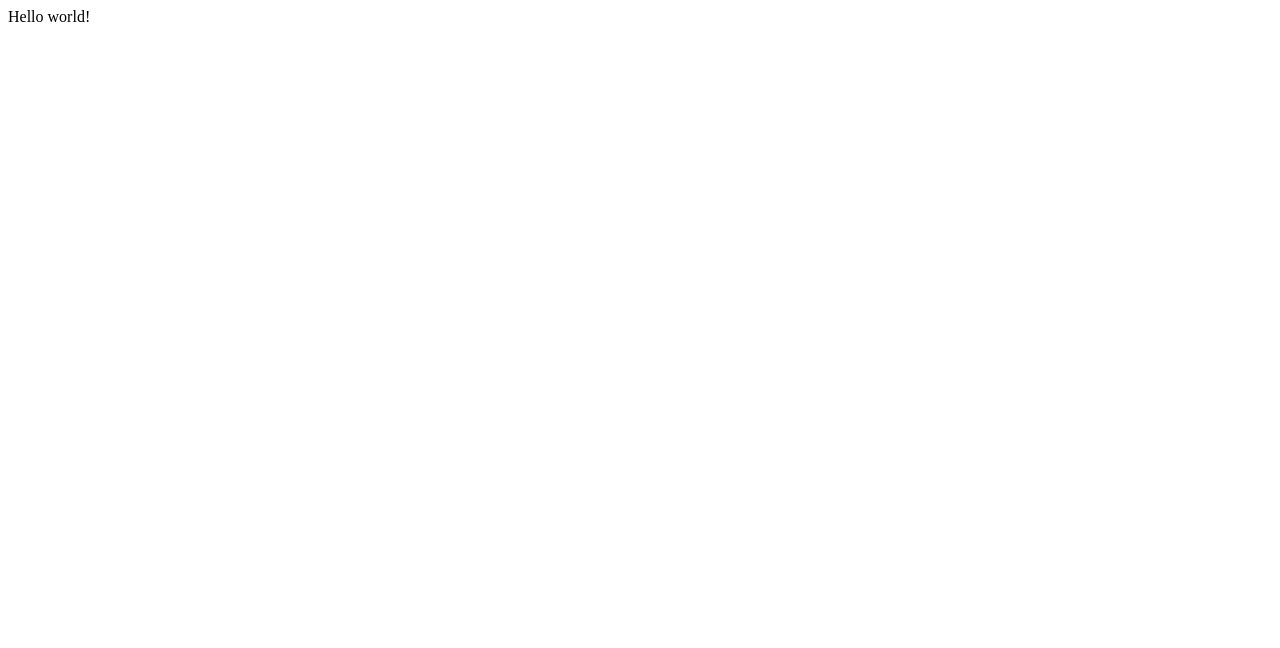
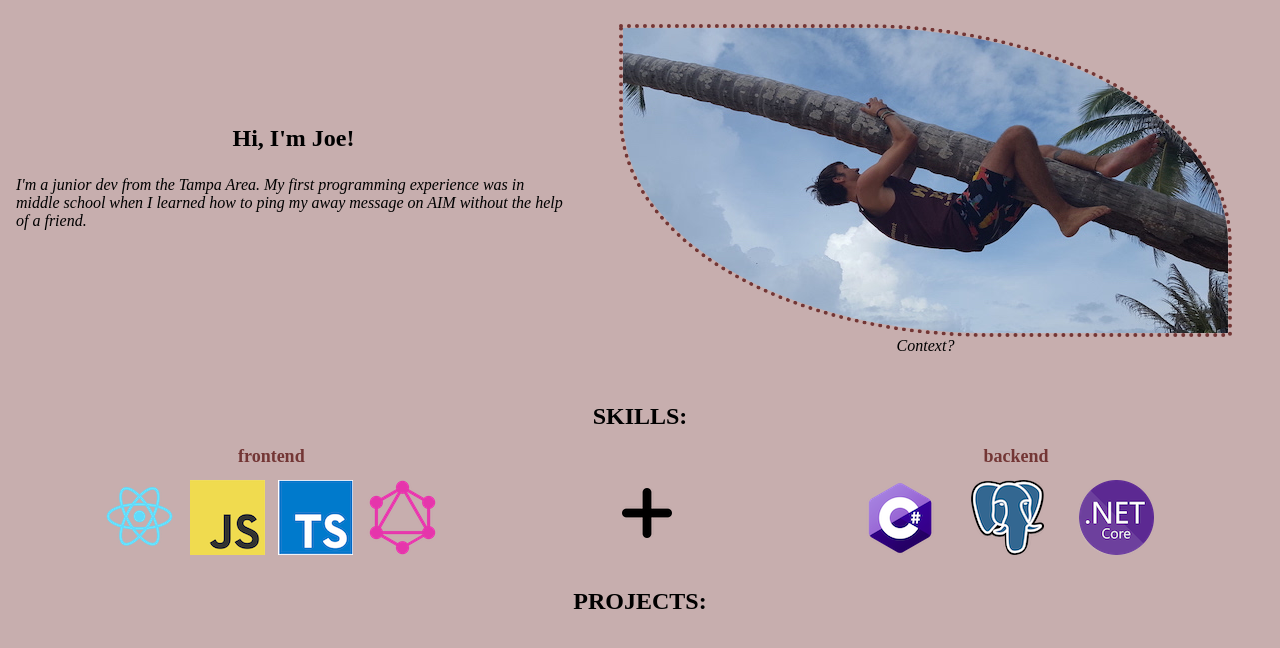
Before and after one commit to ejbee3/gatsby-portfolio, a Gatsby site: page / in a window 1280 px wide. Built offline with nearby package versions, Linux system fonts and the light colour scheme; Gatsby itself is replaced by a stand-in of ours.

Commit message:
first commit

```diff
--- /dev/null
+++ b/gatsby-browser.js
@@ -0,0 +1 @@
+import './src/styles/global.css'
--- a/src/pages/index.js
+++ b/src/pages/index.js
@@ -1,5 +1,58 @@
 import React from "react"
+import headerImage from "../images/portfolio-pic.jpg"
+import jsImage from "../images/js.png"
+import tsImage from "../images/ts.png"
+import reactImage from "../images/react.png"
+import graphqlImage from "../images/graphql.png"
+import csharpImage from "../images/csharp.png"
+import sqlImage from "../images/sql.png"
+import dotNetImage from "../images/netCore.png"
+import plusImage from "../images/plus.png"
 
 export default function Home() {
-  return <div>Hello world!</div>
-}
+
+  return (
+    <div>
+    <header>
+      <section>
+      <h1 className="welcome" style={{margin: "auto 0", textAlign: "center"}}>Hi, I'm Joe!</h1>
+      <p style={{fontStyle: "italic", padding: 0.5 + "rem"}}>
+        I'm a junior dev from the Tampa Area.
+        My first programming experience was in middle school when
+        I learned how to ping my away message on AIM without the help of a friend.
+      </p>
+      </section>
+      <figure>
+      <img className="leaf-border" src={headerImage} alt="me climbing a palm tree on a beach" />
+      <figcaption>Context?</figcaption>
+      </figure>
+
+    </header>
+    <main>
+        <h2 style={{marginTop: 2 + "rem", marginBottom: 1 + "rem"}}>SKILLS:</h2>
+      <section className="skills">
+        <div className="logo-block">
+          <h3>frontend</h3>
+          <article className="frontend">
+            <img src={reactImage} alt="react teal icon" />
+            <img src={jsImage} alt="javascript yellow icon" />
+            <img src={tsImage} alt="typescript blue icon" />
+            <img src={graphqlImage} alt="graphql pink icon" />
+          </article>
+        </div>
+        <div>
+        <img style={{marginTop: 1 + "rem"}} src={plusImage} alt="black heavy plus sign" />
+        </div>
+        <div className="logo-block">
+          <h3>backend</h3>
+          <article className="backend">
+            <img src={csharpImage} alt="purple csharp icon" />
+            <img src={sqlImage} alt="blue postgreSQL elephant icon" />
+            <img src={dotNetImage} alt="purple dotNetCore icon" />
+          </article>
+        </div>
+      </section>
+      <h2>PROJECTS:</h2>
+    </main>
+    </div>
+  )}
--- /dev/null
+++ b/src/styles/global.css
@@ -0,0 +1,93 @@
+html {
+  background-color: #c7aeae;
+}
+
+.leaf-border {
+  /* border-top-left-radius: 70% 60%;
+  border-bottom-right-radius: 70% 60%;
+  -moz-border-top-left-radius: 70% 50%;
+  -moz-border-bottom-right-radius: 70% 50%; */
+  border-top-right-radius: 60% 70%;
+  border-bottom-left-radius: 60% 70%;
+  border: dotted 4px #733635;
+}
+
+.leaf-border:hover {
+  border: dashed 4px #733635;
+}
+
+header {
+  display: flex;
+  flex-direction: row;
+  align-items: center;
+  justify-content: space-around;
+}
+
+h3 {
+  margin: 0 auto;
+  text-align: center;
+  font-size: large;
+  color: #733635;
+  font-weight: bold;
+}
+
+h2 {
+  text-align: center;
+}
+
+.logo-block:hover {
+  background-color: #733635;
+  border-radius: 10% / 50%;
+}
+
+.logo-block:hover > h3 {
+  text-decoration: underline;
+  color: #c7aeae;
+}
+
+.logo-block > article {
+  display: flex;
+  align-items: center;
+  justify-content: center;
+}
+
+.backend {
+  padding-right: 0.8rem;
+}
+
+.frontend > img {
+  padding: 0.8rem 0.4rem 0.8rem 0.4rem;
+}
+
+.backend > img {
+  padding: 0.8rem 1.1rem 0.8rem 1.1rem;
+}
+
+.skills {
+  display: flex;
+  align-items: center;
+  justify-content: space-around;
+}
+
+.welcome:hover {
+  text-decoration: underline;
+  text-decoration-style: dotted;
+  color: #733635;
+}
+
+figure {
+  display: flex;
+  flex-direction: column;
+  align-items: center;
+  justify-content: space-around;
+}
+
+figcaption {
+  font-size: medium;
+  font-style: italic;
+}
+
+figcaption:hover {
+  text-decoration: underline;
+  text-decoration-style: double;
+}
```
Also changed, not shown: src/images/csharp.png (added), src/images/graphql.png (added), src/images/js.png (added), src/images/netCore.png (added), src/images/plus.png (added), src/images/portfolio-pic.jpg (added), src/images/react.png (added), src/images/sql.png (added), src/images/ts.png (added).
